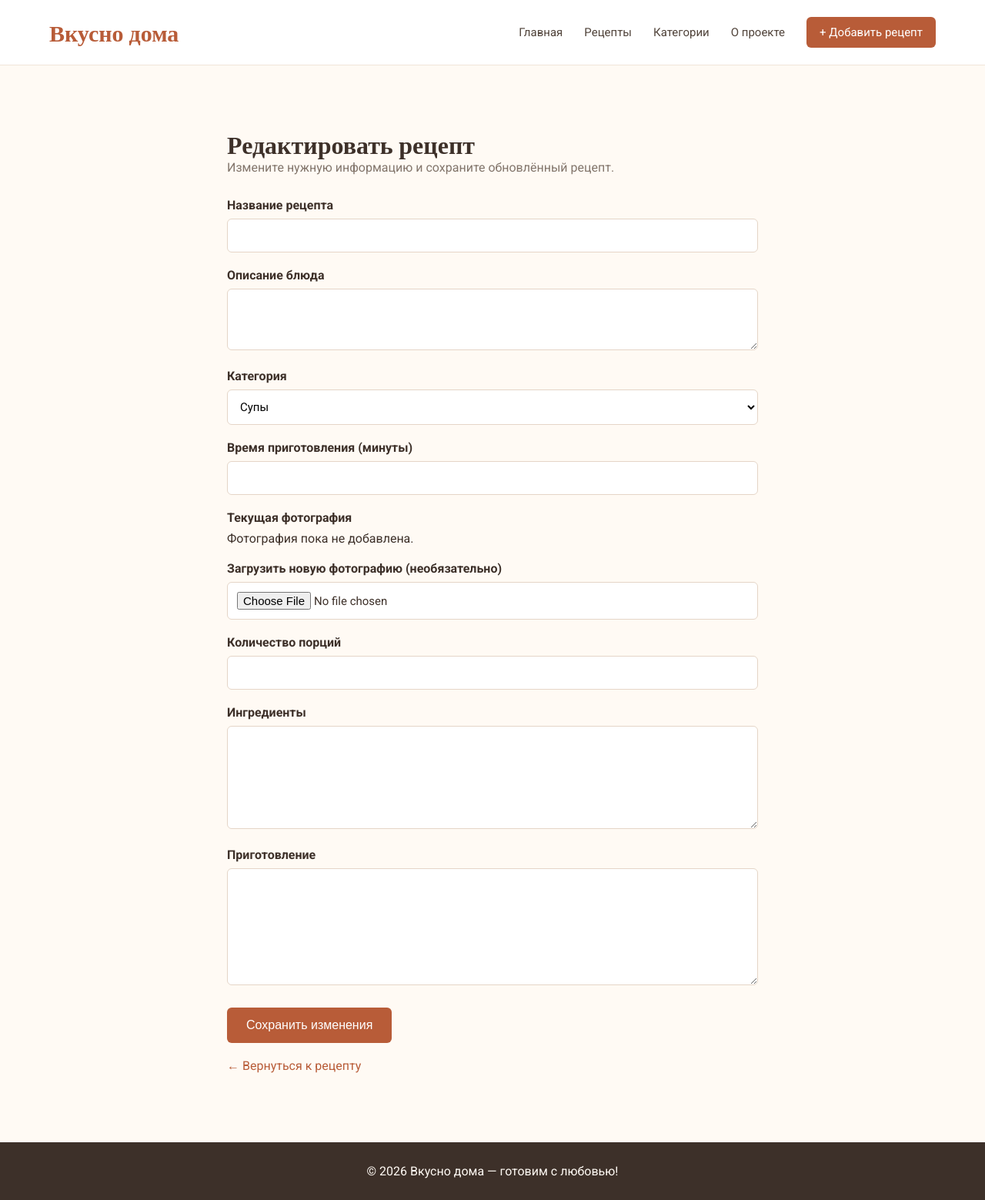
After one commit to FelixKitKat/vkusno-doma, a Symfony app: template templates/edit_recipe/index.html.twig in a window 1280 px wide. The commit adds this page. Shown: the whole page at 77% size. Run offline with Twig, Linux system fonts and the light colour scheme; the template is opened without the code that fills it, so the values that code supplies are empty; some libraries are stand-ins or nearby versions.

Commit message:
Добавлено редактирование рецептов

```diff
--- /dev/null
+++ b/templates/edit_recipe/index.html.twig
@@ -0,0 +1,113 @@
+
+{% extends 'base.html.twig' %}
+
+{% block title %}Редактировать рецепт — Вкусно дома{% endblock %}
+
+{% block body %}
+
+<div class="container" style="max-width: 750px; margin: 50px auto; padding: 30px;">
+
+    <h1 style="font-family: 'Playfair Display', serif;">
+        Редактировать рецепт
+    </h1>
+
+    <p style="color: #82756b; margin-bottom: 30px;">
+        Измените нужную информацию и сохраните обновлённый рецепт.
+    </p>
+
+    <form method="post" enctype="multipart/form-data">
+
+        <label>Название рецепта</label>
+        <input type="text" name="title" value="{{ recipe.title }}" required>
+
+        <label>Описание блюда</label>
+        <textarea name="description" rows="3" required>{{ recipe.description }}</textarea>
+
+        <label>Категория</label>
+        <select name="category" required>
+            <option value="Супы" {% if recipe.category == 'Супы' %}selected{% endif %}>Супы</option>
+            <option value="Салаты" {% if recipe.category == 'Салаты' %}selected{% endif %}>Салаты</option>
+            <option value="Основные блюда" {% if recipe.category == 'Основные блюда' %}selected{% endif %}>Основные блюда</option>
+            <option value="Десерты" {% if recipe.category == 'Десерты' %}selected{% endif %}>Десерты</option>
+        </select>
+
+        <label>Время приготовления (минуты)</label>
+        <input type="number" name="cookingTime" min="1" value="{{ recipe.cookingTime }}" required>
+
+        <label>Текущая фотография</label>
+
+        {% if recipe.image %}
+            <img
+                src="{{ asset('images/' ~ recipe.image) }}"
+                alt="{{ recipe.title }}"
+                style="display: block; max-width: 250px; margin: 10px 0; border-radius: 8px;"
+            >
+        {% else %}
+            <p>Фотография пока не добавлена.</p>
+        {% endif %}
+
+        <label>Загрузить новую фотографию (необязательно)</label>
+        <input type="file" name="image" accept="image/jpeg,image/png,image/webp">
+
+        <label>Количество порций</label>
+        <input type="number" name="servings" min="1" value="{{ recipe.servings }}" required>
+
+        <label>Ингредиенты</label>
+        <textarea name="ingredients" rows="6" required>{{ recipe.ingredients }}</textarea>
+
+        <label>Приготовление</label>
+        <textarea name="instructions" rows="7" required>{{ recipe.instructions }}</textarea>
+
+        <button type="submit">Сохранить изменения</button>
+
+    </form>
+
+    <a href="{{ path('app_recipe_detail', {id: recipe.id}) }}"
+       style="display: inline-block; margin-top: 20px; color: #b85c38;">
+        ← Вернуться к рецепту
+    </a>
+
+</div>
+
+<style>
+    form label {
+        display: block;
+        margin: 20px 0 8px;
+        font-weight: 600;
+        color: #3d3029;
+    }
+
+    form input,
+    form textarea,
+    form select {
+        width: 100%;
+        box-sizing: border-box;
+        padding: 12px;
+        border: 1px solid #e5d5c7;
+        border-radius: 6px;
+        font-family: inherit;
+        font-size: 15px;
+        background: white;
+    }
+
+    form textarea {
+        resize: vertical;
+    }
+
+    form button {
+        margin-top: 25px;
+        padding: 14px 25px;
+        border: none;
+        border-radius: 6px;
+        background: #b85c38;
+        color: white;
+        font-size: 16px;
+        cursor: pointer;
+    }
+
+    form button:hover {
+        background: #98472b;
+    }
+</style>
+
+{% endblock %}
```
Also changed, not shown: src/Controller/EditRecipeController.php (added, +86 -0 lines), templates/recipe/detail.html.twig (+16 -0 lines).
